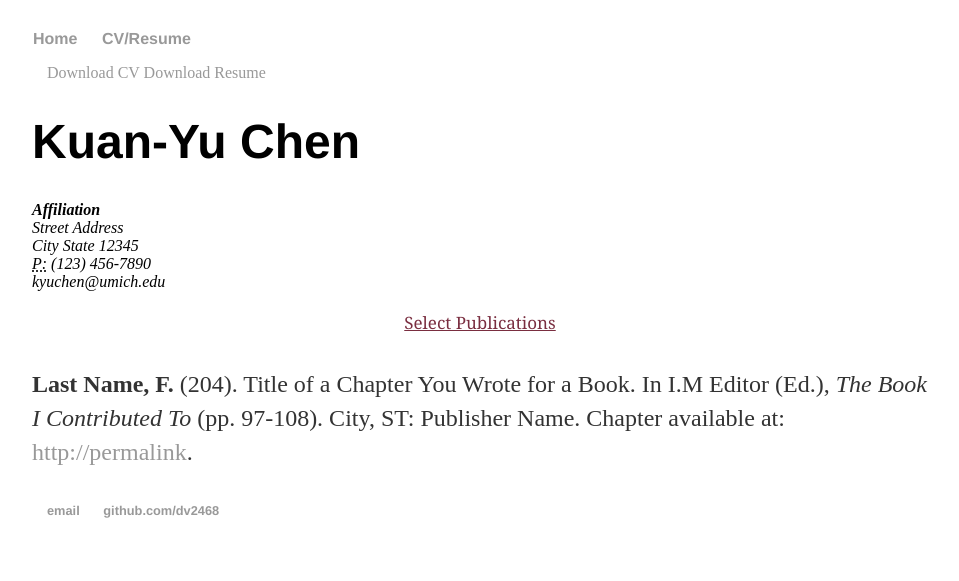
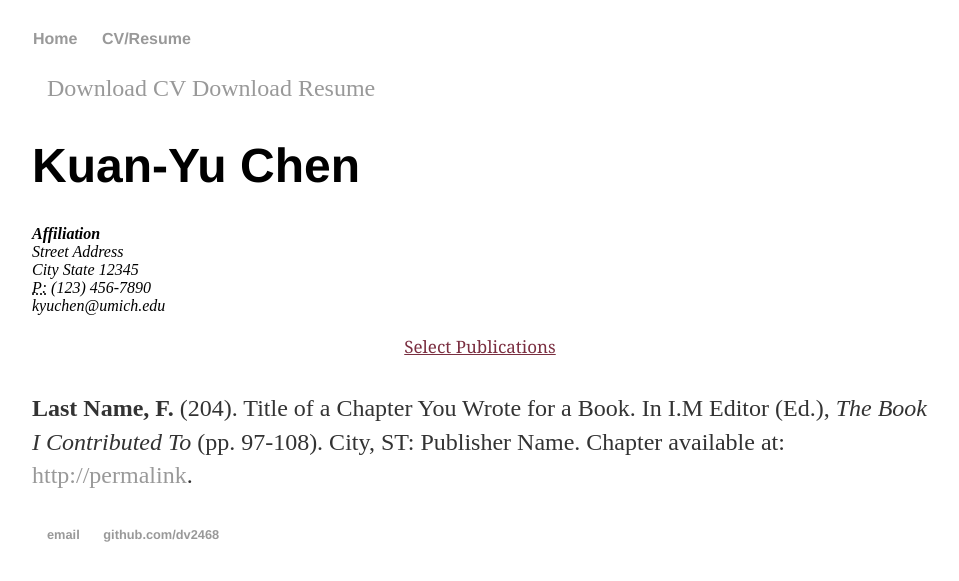
Before and after one commit to dv2468/dv2468.github.io, a Jekyll site: the page built from cv/index.html, in a window 1280 px wide. Shown: the top 581 px of the page, without its empty margins (160-1119 px from the left). Built offline with Jekyll 4.4.1, drawn with Linux system fonts in a browser that asks for light colours.

Commit message:
Update index.html

```diff
--- a/cv/index.html
+++ b/cv/index.html
@@ -5,8 +5,8 @@
 
 	<div class="cv">
 		<div id = "cv-link">
-			<a href="https://dv2468.github.io/DataScienceIntern.pdf" target="_blank" class="download" title="Download CV as PDF">Download CV</a>
-			<a href="https://dv2468.github.io/DataScienceIntern.pdf" target="_blank" class="download" title="Download Resume as PDF">Download Resume</a>
+			<p><a href="https://dv2468.github.io/DataScienceIntern.pdf" target="_blank" class="download" title="Download CV as PDF">Download CV</a>
+			<a href="https://dv2468.github.io/DataScienceIntern.pdf" target="_blank" class="download" title="Download Resume as PDF">Download Resume</a></p>
 		</div>
 					<h1>Kuan-Yu Chen</h1>
 					<address>
```
